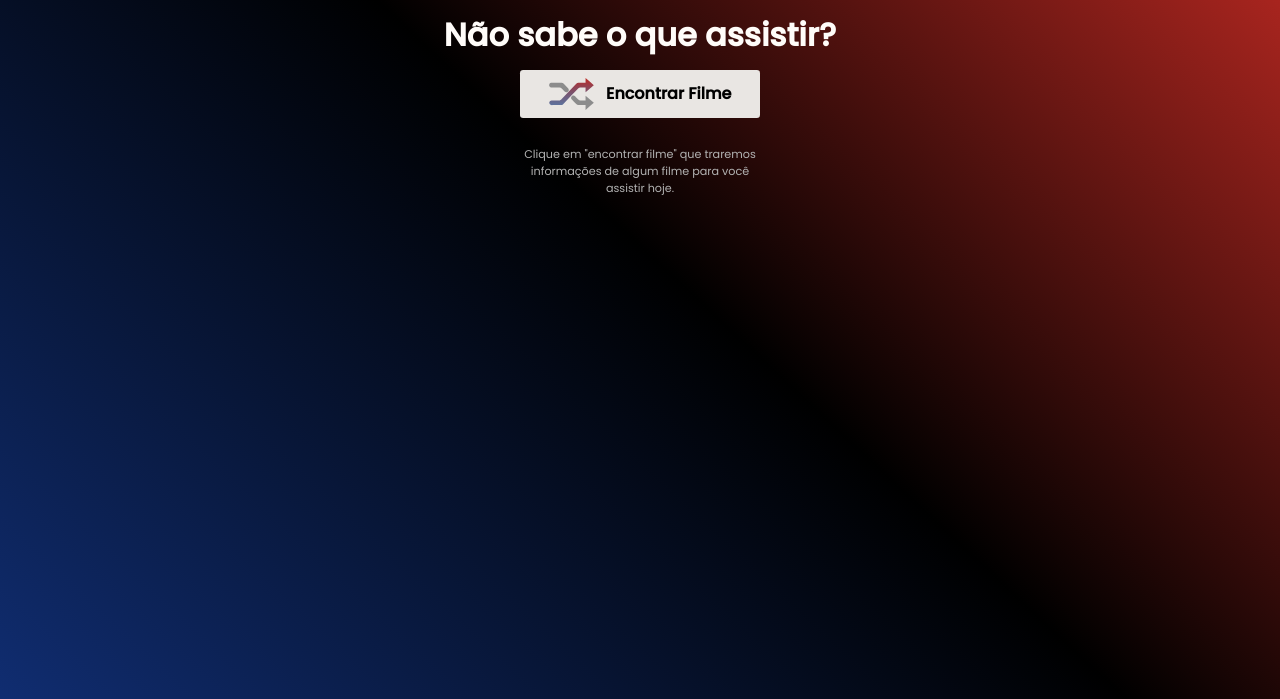
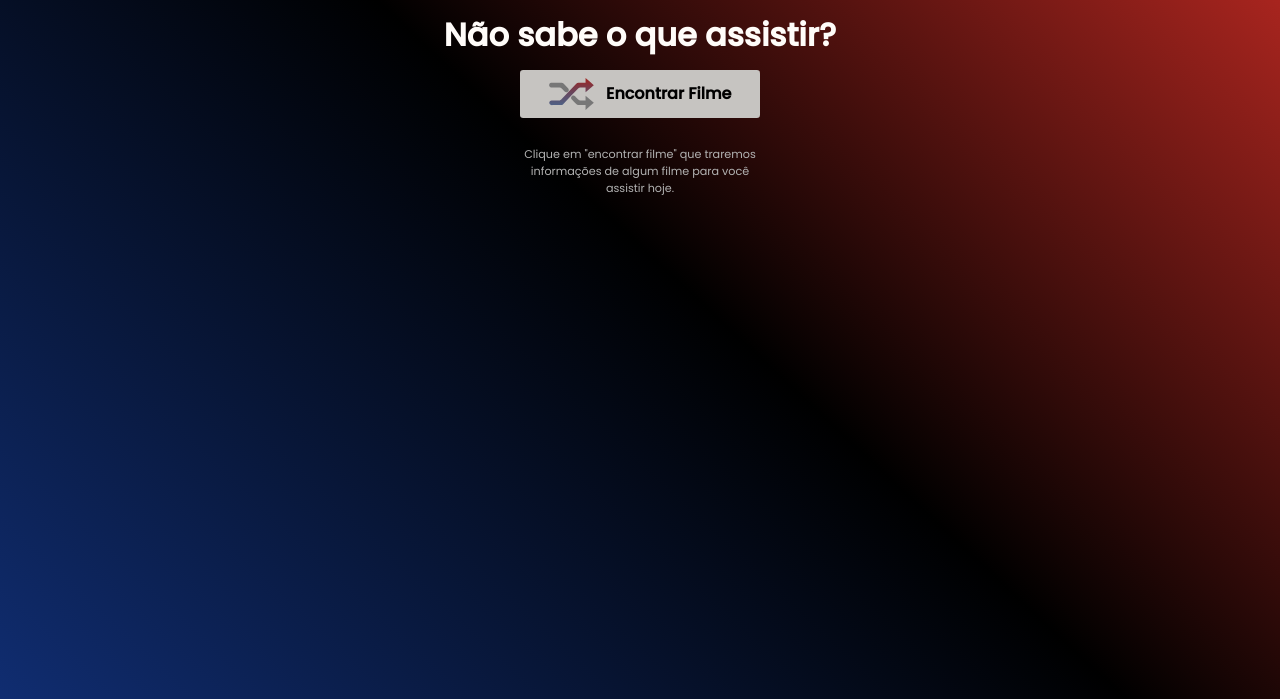
Before and after one commit to nathalia-84/rocketflix, a plain HTML site: page index.html in a window 1280 px wide. In both pictures the pointer is over the element "Encontrar Filme". Shown: the part 127-826 px from the top of the page. Drawn offline with Linux system fonts and the light colour scheme.

```diff
--- a/styles.css
+++ b/styles.css
@@ -83,6 +83,10 @@
     justify-content: space-evenly;
 }
 
+.btn:hover {
+    filter: brightness(0.85);
+}
+
 .icon {
     background: url(./assets/shuffle.svg) no-repeat;
     background-size: contain;
```
Also changed, not shown: assets/captura7.PNG (added), assets/captura8.PNG (added), 1 other file.
